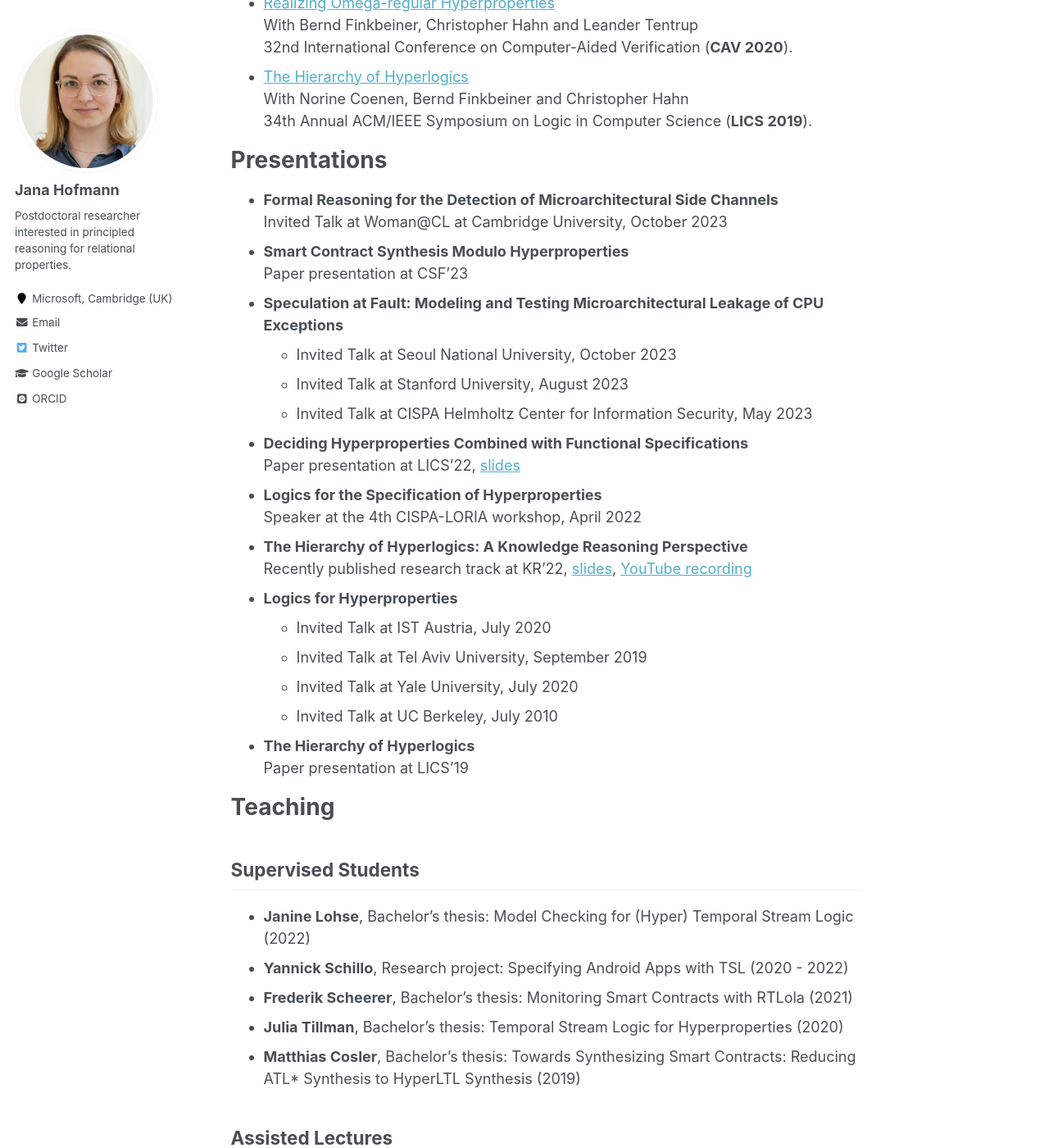
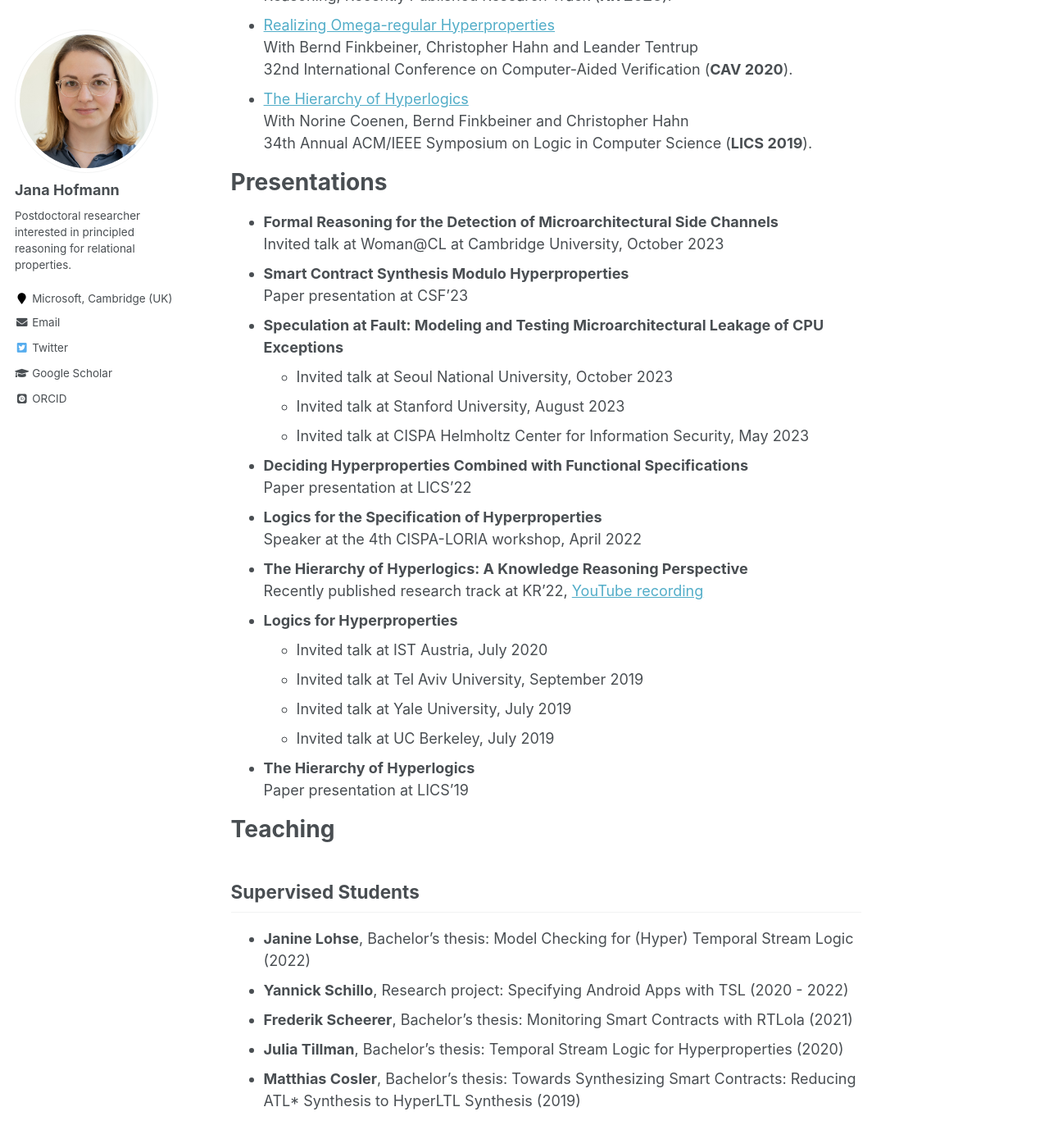
Before and after one commit to janahofmann/janahofmann.github.io, a Jekyll site: the page built from _pages/about.md, in a window 1280 px wide and 1400 px high, scrolled down 1895 px. Shown: the whole window at 82% size. Built offline with Jekyll 4.4.1, drawn with Linux system fonts in a browser that asks for light colours; emoji names are drawn with the system emoji font; some web fonts are replaced; some of the changed text lies outside the part shown.

Commit message:
website update

```diff
--- a/_pages/about.md
+++ b/_pages/about.md
@@ -73,24 +73,24 @@
 # Presentations
 
 * **Formal Reasoning for the Detection of Microarchitectural Side Channels**<br>
-  Invited Talk at Woman@CL at Cambridge University, October 2023
+  Invited talk at Woman@CL at Cambridge University, October 2023
 * **Smart Contract Synthesis Modulo Hyperproperties**<br>
   Paper presentation at CSF'23
 * **Speculation at Fault: Modeling and Testing Microarchitectural Leakage of CPU Exceptions**<br>
-  * Invited Talk at Seoul National University, October 2023
-  * Invited Talk at Stanford University, August 2023
-  * Invited Talk at CISPA Helmholtz Center for Information Security, May 2023
+  * Invited talk at Seoul National University, October 2023
+  * Invited talk at Stanford University, August 2023
+  * Invited talk at CISPA Helmholtz Center for Information Security, May 2023
 * **Deciding Hyperproperties Combined with Functional Specifications**<br>
-  Paper presentation at LICS'22, [slides](http://janahofmann.github.io/files/talk_LICS2022.pdf)
+  Paper presentation at LICS'22
 * **Logics for the Specification of Hyperproperties**<br>
   Speaker at the 4th CISPA-LORIA workshop, April 2022
 * **The Hierarchy of Hyperlogics: A Knowledge Reasoning Perspective**<br>
-  Recently published research track at KR'22, [slides](http://janahofmann.github.io/files/talk_KR2020.pdf), [YouTube recording](https://www.youtube.com/watch?v=6RvgBaWC374)
+  Recently published research track at KR'22, [YouTube recording](https://www.youtube.com/watch?v=6RvgBaWC374)
 * **Logics for Hyperproperties**<br>
-  * Invited Talk at IST Austria, July 2020
-  * Invited Talk at Tel Aviv University, September 2019
-  * Invited Talk at Yale University, July 2020
-  * Invited Talk at UC Berkeley, July 2010
+  * Invited talk at IST Austria, July 2020
+  * Invited talk at Tel Aviv University, September 2019
+  * Invited talk at Yale University, July 2019
+  * Invited talk at UC Berkeley, July 2019
 * **The Hierarchy of Hyperlogics**<br>
   Paper presentation at LICS'19
 
```
Also changed, not shown: other parts of _pages/about.md (+1 -1 lines).
